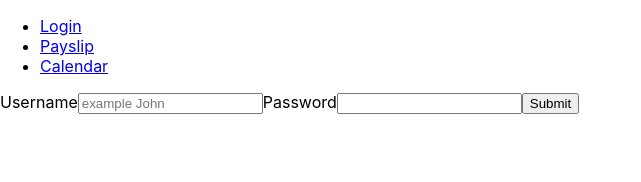
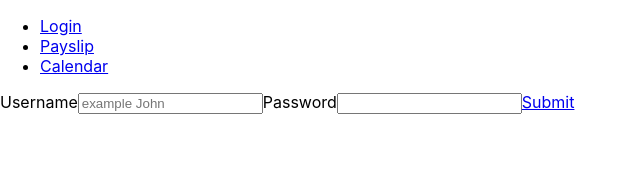
Before and after one commit to KaloyanBobev/payslip-app, a React (Create React App) app: page / in a window 1280 px wide. Shown: the top 182 px of the page, without its empty margins (0-641 px from the left). Built offline with nearby package versions, Linux system fonts and the light colour scheme.

Commit message:
add link button to redirect to payslip page

```diff
--- a/src/pages/Login.js
+++ b/src/pages/Login.js
@@ -1,4 +1,5 @@
 import React from "react";
+import { Link } from "react-router-dom";
 
 export default function Login() {
   return (
@@ -8,7 +9,7 @@ export default function Login() {
         <input type="text" placeholder="example John" required></input>
         <label>Password</label>
         <input type="password" required></input>
-        <button>Submit</button>
+        <Link to="payslip">Submit</Link>
       </form>
     </div>
   );
```
